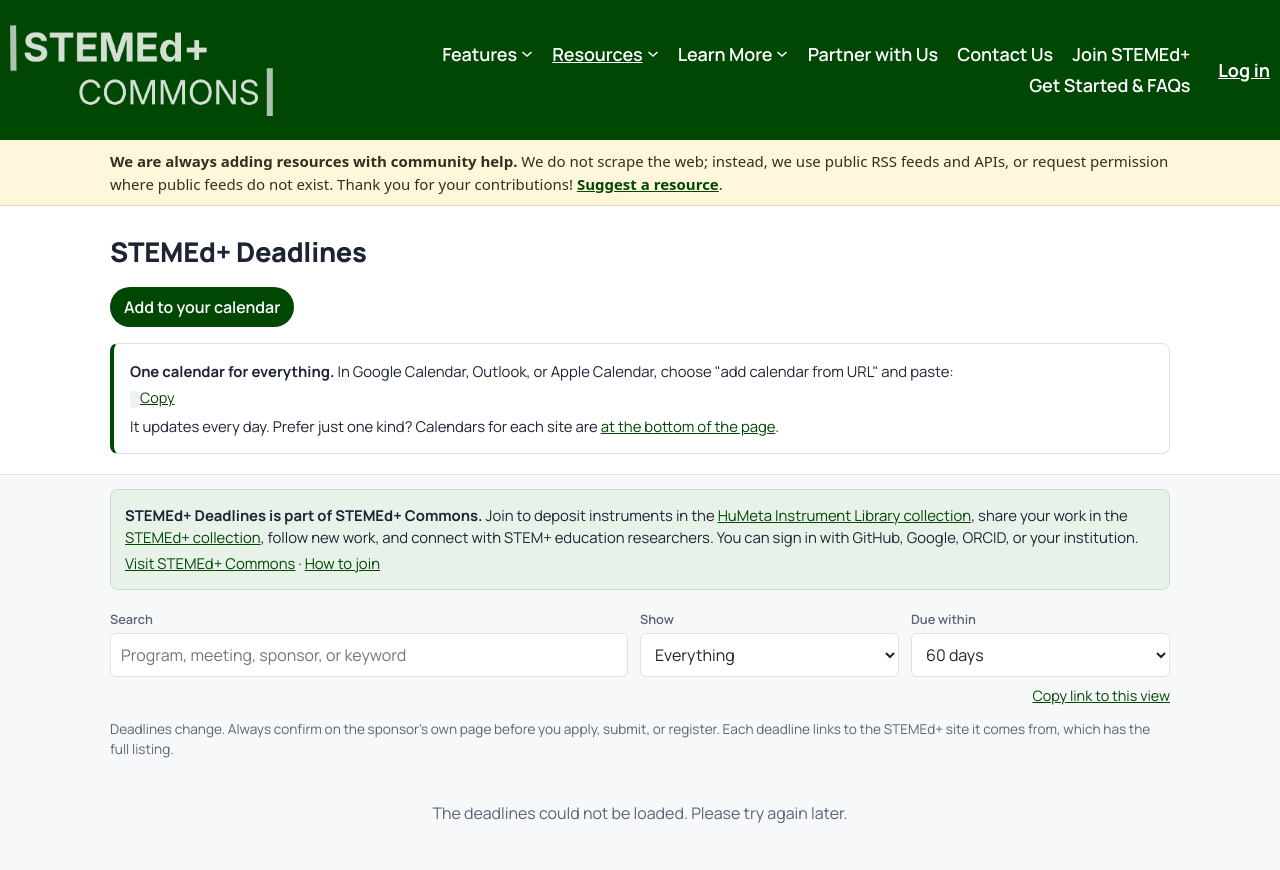
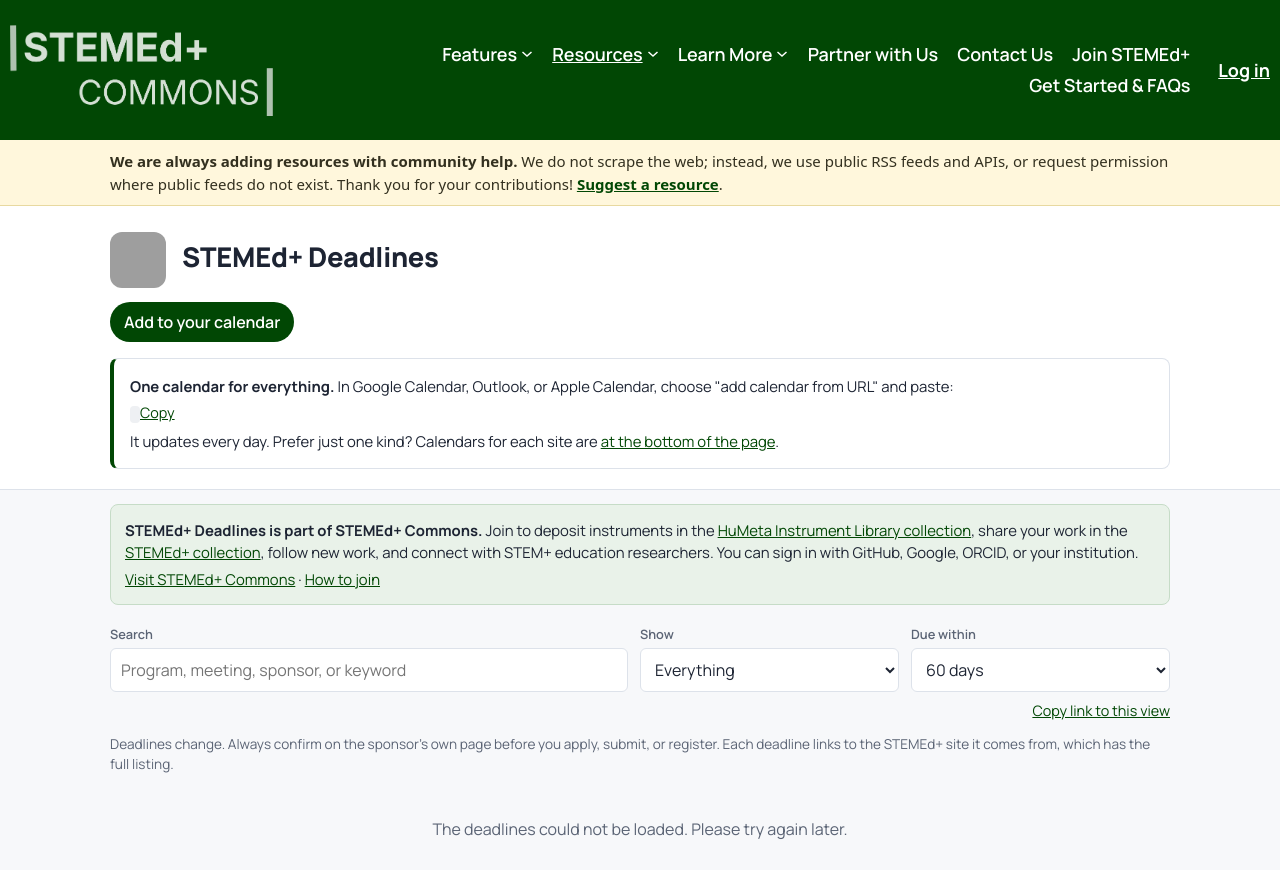
Before and after one commit to JLib271/stemed-deadlines, a plain HTML site: page site/index.html in a window 1280 px wide. Shown: the top 870 px of the page. Drawn offline with Linux system fonts and the light colour scheme; no server answers; grey boxes are pictures that could not be loaded.

Commit message:
Add the matching STEMEd+ resource icon beside the page title
Co-Authored-By: Claude Opus 5.5 <noreply@anthropic.com>
Claude-Session: https://claude.ai/code/session_01Xxm9siXygVpFM5Q4XvGHYh

```diff
--- a/site/index.html
+++ b/site/index.html
@@ -102,7 +102,7 @@
 <div class="sp-notice" role="note" style="background:#fff7dc;border-bottom:1px solid #e8d9a0;color:#33301f;font:15px/1.5 system-ui,-apple-system,'Segoe UI',Roboto,sans-serif"><div style="max-width:1100px;margin:0 auto;padding:10px 20px"><strong>We are always adding resources with community help.</strong> We do not scrape the web; instead, we use public RSS feeds and APIs, or request permission where public feeds do not exist. Thank you for your contributions! <a href="https://github.com/JLib271/stemed-deadlines/issues/new" style="color:#014704;font-weight:600">Suggest a resource</a>.</div></div>
 <header>
   <div class="wrap">
-    <h1 id="title">STEMEd+ Deadlines</h1>
+    <div class="sp-board-title" style="display:flex;align-items:center;gap:16px"><img class="sp-board-icon" src="https://jlib271.github.io/stemed-start-here/home/deadlines.png" alt="" width="56" height="56" style="width:56px;height:56px;flex:none;border-radius:12px"><h1 id="title">STEMEd+ Deadlines</h1></div>
     <p id="tagline"></p>
     <div class="links">
       <a class="btn" href="#calendar">Add to your calendar</a>
```
